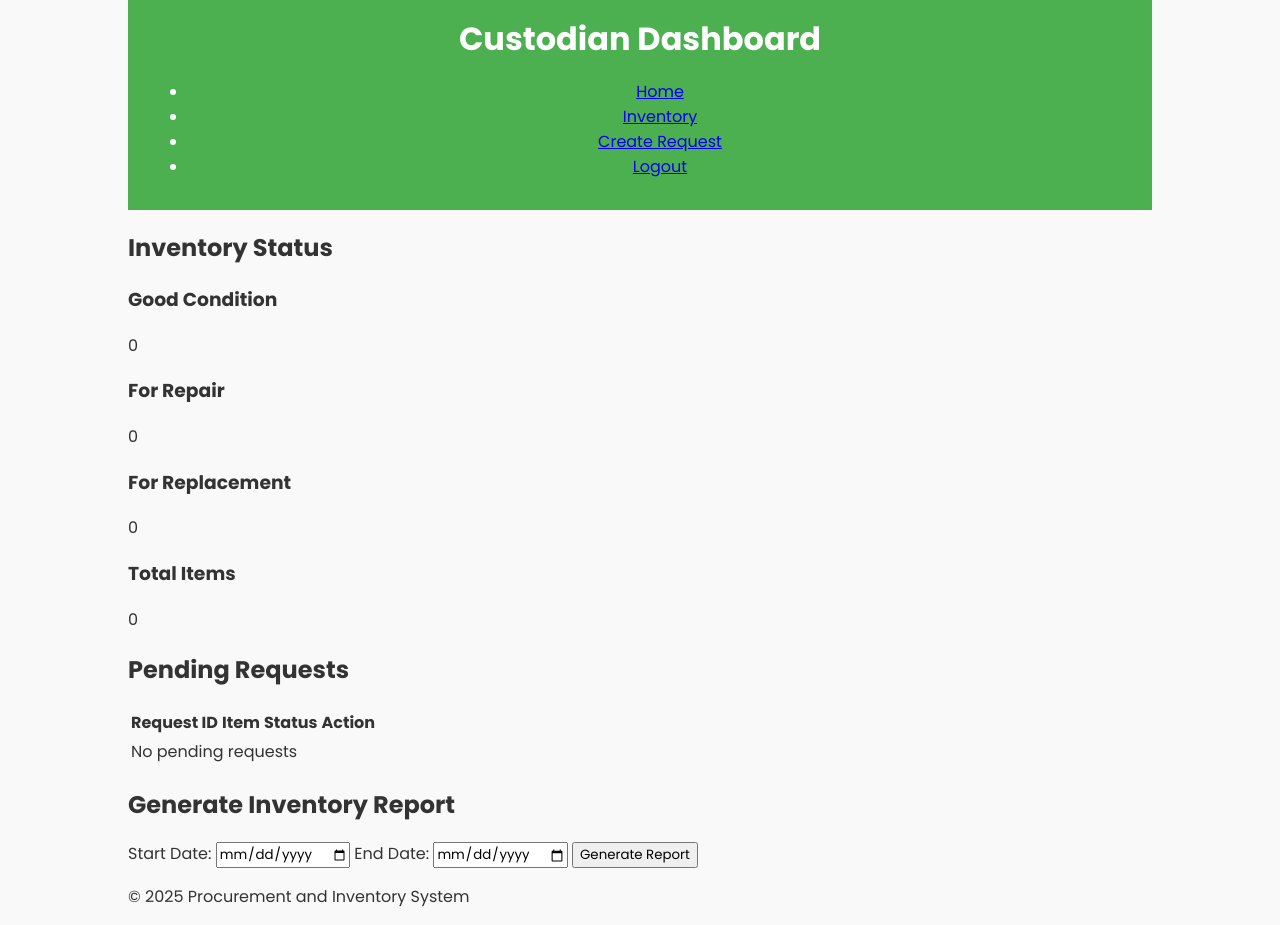
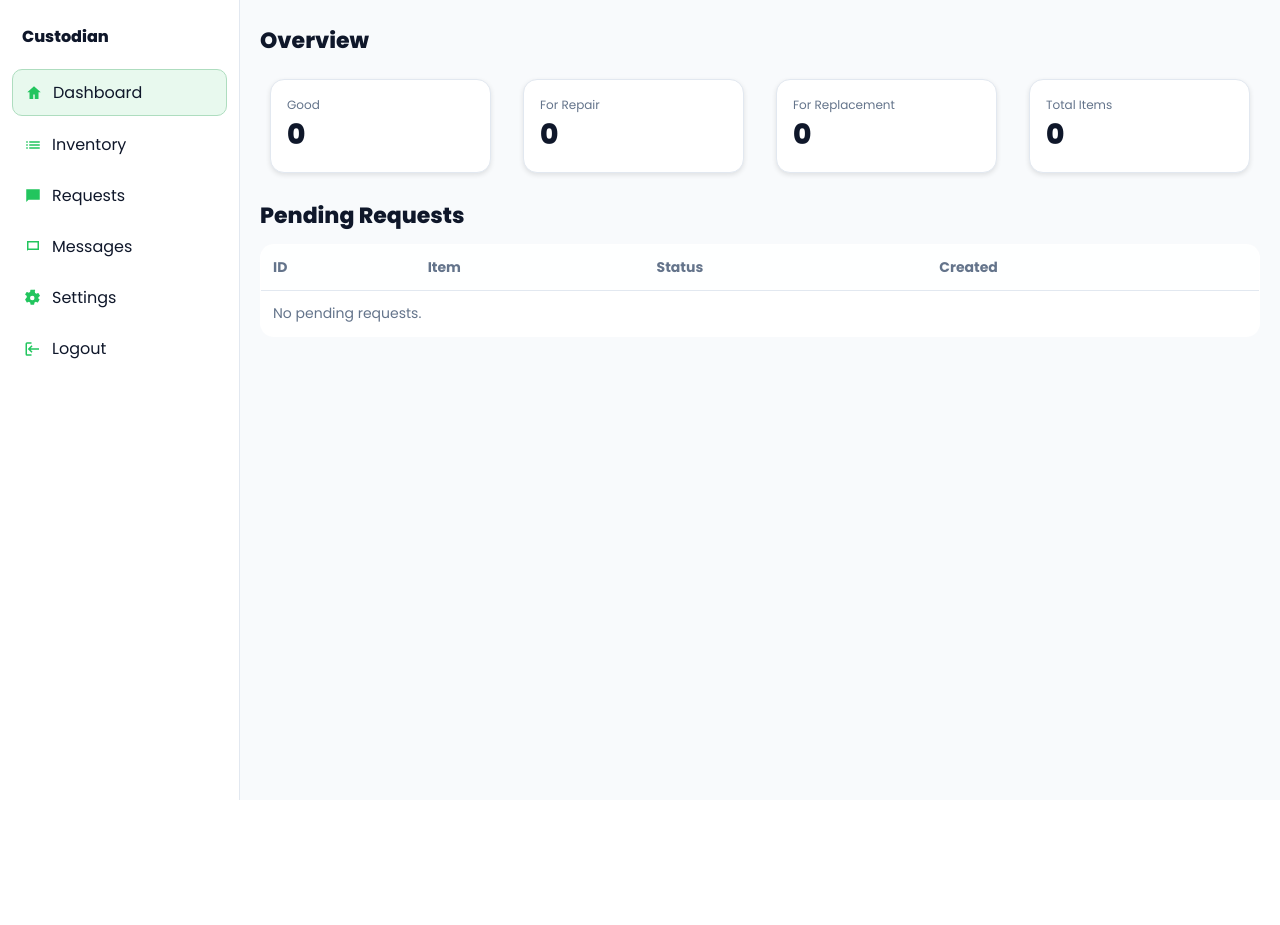
Before and after one commit to bscsBaynosa/procurement-inventory-system, a PHP site: page /templates/dashboard/custodian.php in a window 1280 px wide. After the commit the page ends 800 px from the top, so only its background shows below. Run offline with PHP 8.4, Linux system fonts and the light colour scheme.

Commit message:
Custodian: apply same modern layout as Admin (sidebar, cards, theme); unified Poppins/controls and simplified pending requests table.

```diff
--- a/templates/dashboard/custodian.php
+++ b/templates/dashboard/custodian.php
@@ -1,101 +1,86 @@
 <!DOCTYPE html>
-<html lang="en">
+<html lang="en" data-theme="light">
 <head>
     <meta charset="UTF-8">
     <meta name="viewport" content="width=device-width, initial-scale=1.0">
-    <title>Custodian Dashboard</title>
+    <title>Custodian • Dashboard</title>
     <link rel="stylesheet" href="/css/main.css">
     <?php require __DIR__ . '/../layouts/_favicon.php'; ?>
+    <?php require __DIR__ . '/../layouts/_theme.php'; ?>
+    <style>
+        :root{ --bg:#f8fafc; --card:#ffffff; --text:#0f172a; --muted:#64748b; --border:#e2e8f0; --accent:#22c55e; }
+        html[data-theme="dark"]{ --bg:#0b0b0b; --card:#0f172a; --text:#e2e8f0; --muted:#94a3b8; --border:#1f2937; --accent:#22c55e; }
+        body{ margin:0; background:var(--bg); color:var(--text); font-family:'Poppins',system-ui,-apple-system,Segoe UI,Roboto,Arial,sans-serif; }
+        .layout{ display:grid; grid-template-columns: 240px 1fr; min-height:100vh; }
+        .sidebar{ background:#fff; border-right:1px solid var(--border); padding:18px 12px; position:sticky; top:0; height:100vh; }
+        html[data-theme="dark"] .sidebar{ background:#0f172a; }
+        .brand{ display:flex; align-items:center; gap:10px; font-weight:800; padding:6px 10px; }
+        .nav{ margin-top:14px; display:flex; flex-direction:column; gap:6px; }
+        .nav a{ display:flex; align-items:center; gap:10px; padding:10px 12px; color:var(--text); text-decoration:none; border-radius:10px; }
+        .nav a:hover{ background:var(--bg); }
+        .nav a.active{ background: color-mix(in oklab, var(--accent) 10%, transparent); color: var(--text); border:1px solid color-mix(in oklab, var(--accent) 35%, var(--border)); }
+        .nav svg{ width:18px; height:18px; fill: var(--accent); }
+        .content{ padding:18px 20px; }
+        .h1{ font-weight:800; font-size:22px; margin: 6px 0 12px; }
+        .cards{ display:grid; grid-template-columns: repeat(4, 1fr); gap:12px; }
+        @media (max-width: 1100px){ .cards{ grid-template-columns: repeat(2, 1fr);} }
+        .card{ background:var(--card); border:1px solid var(--border); border-radius:14px; padding:16px; }
+        .muted{ color:var(--muted); }
+        table{ width:100%; border-collapse: collapse; background:var(--card); border:1px solid var(--border); border-radius:14px; overflow:hidden; }
+        th, td{ padding:12px; border-bottom:1px solid var(--border); text-align:left; font-size:14px; }
+        th{ color:var(--muted); background:color-mix(in oklab, var(--card) 92%, var(--bg)); }
+        .badge{ padding:4px 8px; border-radius:999px; font-size:12px; border:1px solid var(--border); }
+        .status-good{ background:#ecfdf5; color:#166534; border-color:#a7f3d0; }
+        .status-repair{ background:#fffbeb; color:#92400e; border-color:#fde68a; }
+        .status-repl{ background:#fef2f2; color:#991b1b; border-color:#fecaca; }
+    </style>
 </head>
 <body>
-    <div class="container">
-        <header>
-            <h1>Custodian Dashboard</h1>
-            <nav>
-                <ul>
-                    <li><a href="/dashboard/custodian.php">Home</a></li>
-                    <li><a href="/inventory/index.php">Inventory</a></li>
-                    <li><a href="/requests/create.php">Create Request</a></li>
-                    <li><a href="/auth/logout.php">Logout</a></li>
-                </ul>
+<div class="layout">
+    <aside class="sidebar">
+        <div class="brand">Custodian</div>
+        <nav class="nav">
+            <a href="/dashboard" class="active"><svg viewBox="0 0 24 24"><path d="M12 3l9 8h-3v9h-5v-6H11v6H6v-9H3z"/></svg> Dashboard</a>
+            <a href="#"><svg viewBox="0 0 24 24"><path d="M3 13h2v-2H3v2zm4 0h14v-2H7v2zM3 17h2v-2H3v2zm4 0h14v-2H7v2zM3 9h2V7H3v2zm4 0h14V7H7v2z"/></svg> Inventory</a>
+            <a href="#"><svg viewBox="0 0 24 24"><path d="M3 3h18v14H6l-3 3V3z"/></svg> Requests</a>
+            <a href="/admin/messages"><svg viewBox="0 0 24 24"><path d="M4 4h16v12H5.17L4 17.17V4zm2 2v8h12V6H6z"/></svg> Messages</a>
+            <a href="/settings"><svg viewBox="0 0 24 24"><path d="M19.14 12.94c.04-.31.06-.63.06-.94s-.02-.63-.06-.94l2.03-1.58a.5.5 0 00.12-.64l-1.92-3.32a.5.5 0 00-.6-.22l-2.39.96a7.03 7.03 0 00-1.63-.94l-.36-2.54A.5.5 0 0013 1h-4a.5.5 0 00-.5.42l-.36 2.54c-.57.22-1.11.52-1.63.94l-2.39-.96a.5.5 0 00-.6.22L1.6 7.02a.5.5 0 00.12.64l2.03 1.58c-.04.31-.06.63-.06.94s.02.63.06.94L1.72 13.7a.5.5 0 00-.12.64l1.92 3.32c.14.24.44.34.7.22l2.39-.96c.52.42 1.06.76 1.63.98l.36 2.52c.04.25.25.44.5.44h4c.25 0 .46-.19.5-.44l.36-2.52c.57-.22 1.11-.56 1.63-.98l2.39.96c.26.12.56.02.7-.22l1.92-3.32a.5.5 0 00-.12-.64l-2.03-1.58zM11 9a3 3 0 110 6 3 3 0 010-6z"/></svg> Settings</a>
+            <a href="/logout"><svg viewBox="0 0 24 24"><path d="M10 17l1.41-1.41L8.83 13H20v-2H8.83l2.58-2.59L10 7l-5 5 5 5zM4 19h6v2H4a2 2 0 01-2-2V5a2 2 0 012-2h6v2H4v14z"/></svg> Logout</a>
         </nav>
-        </header>
+    </aside>
+    <main class="content">
+        <div class="h1">Overview</div>
+        <div class="cards">
+            <div class="card"><div class="muted" style="font-size:12px;">Good</div><div style="font-size:28px;font-weight:800;"><?= (int)($inventoryStats['good'] ?? 0) ?></div></div>
+            <div class="card"><div class="muted" style="font-size:12px;">For Repair</div><div style="font-size:28px;font-weight:800;"><?= (int)($inventoryStats['for_repair'] ?? 0) ?></div></div>
+            <div class="card"><div class="muted" style="font-size:12px;">For Replacement</div><div style="font-size:28px;font-weight:800;"><?= (int)($inventoryStats['for_replacement'] ?? 0) ?></div></div>
+            <div class="card"><div class="muted" style="font-size:12px;">Total Items</div><div style="font-size:28px;font-weight:800;"><?= (int)($inventoryStats['total'] ?? 0) ?></div></div>
+        </div>
 
-        <main>
-            <section class="inventory-status">
-                <h2>Inventory Status</h2>
-                <div class="status-summary">
-                    <div class="status-item">
-                        <h3>Good Condition</h3>
-                        <p id="good-condition-count"><?= htmlspecialchars($inventoryStats['good'] ?? 0, ENT_QUOTES, 'UTF-8') ?></p>
-                    </div>
-                    <div class="status-item">
-                        <h3>For Repair</h3>
-                        <p id="repair-count"><?= htmlspecialchars($inventoryStats['for_repair'] ?? 0, ENT_QUOTES, 'UTF-8') ?></p>
-                    </div>
-                    <div class="status-item">
-                        <h3>For Replacement</h3>
-                        <p id="replacement-count"><?= htmlspecialchars($inventoryStats['for_replacement'] ?? 0, ENT_QUOTES, 'UTF-8') ?></p>
-                    </div>
-                    <div class="status-item">
-                        <h3>Total Items</h3>
-                        <p id="total-count"><?= htmlspecialchars($inventoryStats['total'] ?? 0, ENT_QUOTES, 'UTF-8') ?></p>
-                    </div>
-                </div>
-            </section>
-
-            <section class="pending-requests">
-                <h2>Pending Requests</h2>
+        <div class="h1" style="margin-top:16px;">Pending Requests</div>
         <table>
             <thead>
                 <tr>
-                            <th>Request ID</th>
+                    <th>ID</th>
                     <th>Item</th>
                     <th>Status</th>
-                            <th>Action</th>
+                    <th>Created</th>
                 </tr>
             </thead>
-                    <tbody id="pending-requests-table">
-                        <?php if (!empty($pendingRequests)): ?>
-                            <?php foreach ($pendingRequests as $request): ?>
+            <tbody>
+            <?php if (!empty($pendingRequests)): foreach ($pendingRequests as $r): ?>
                 <tr>
-                                    <td><?= htmlspecialchars($request['request_id'], ENT_QUOTES, 'UTF-8') ?></td>
-                                    <td><?= htmlspecialchars($request['item_name'] ?? 'N/A', ENT_QUOTES, 'UTF-8') ?></td>
-                                    <td><?= htmlspecialchars($request['status'], ENT_QUOTES, 'UTF-8') ?></td>
-                                    <td>
-                                        <form action="/custodian/request/follow-up" method="post">
-                                            <input type="hidden" name="request_id" value="<?= htmlspecialchars($request['request_id'], ENT_QUOTES, 'UTF-8') ?>">
-                                            <button type="submit">Follow Up</button>
-                                        </form>
-                                    </td>
+                    <td><?= (int)$r['request_id'] ?></td>
+                    <td><?= htmlspecialchars((string)($r['item_name'] ?? '—'), ENT_QUOTES, 'UTF-8') ?></td>
+                    <td><?= htmlspecialchars((string)($r['status'] ?? ''), ENT_QUOTES, 'UTF-8') ?></td>
+                    <td><?= htmlspecialchars((string)($r['created_at'] ?? ''), ENT_QUOTES, 'UTF-8') ?></td>
                 </tr>
-                            <?php endforeach; ?>
-                        <?php else: ?>
-                            <tr>
-                                <td colspan="4">No pending requests</td>
-                            </tr>
+            <?php endforeach; else: ?>
+                <tr><td colspan="4" class="muted">No pending requests.</td></tr>
             <?php endif; ?>
             </tbody>
         </table>
-            </section>
-
-            <section class="generate-report">
-                <h2>Generate Inventory Report</h2>
-                <form id="report-form">
-                    <label for="start-date">Start Date:</label>
-                    <input type="date" id="start-date" name="start_date" required>
-                    <label for="end-date">End Date:</label>
-                    <input type="date" id="end-date" name="end_date" required>
-                    <button type="submit">Generate Report</button>
-                </form>
-            </section>
     </main>
-
-        <footer>
-            <p>&copy; <?php echo date("Y"); ?> Procurement and Inventory System</p>
-        </footer>
 </div>
-
-    <script src="/js/main.js"></script>
 </body>
 </html>
```
Lines whose indentation alone changed are shown as unchanged.
